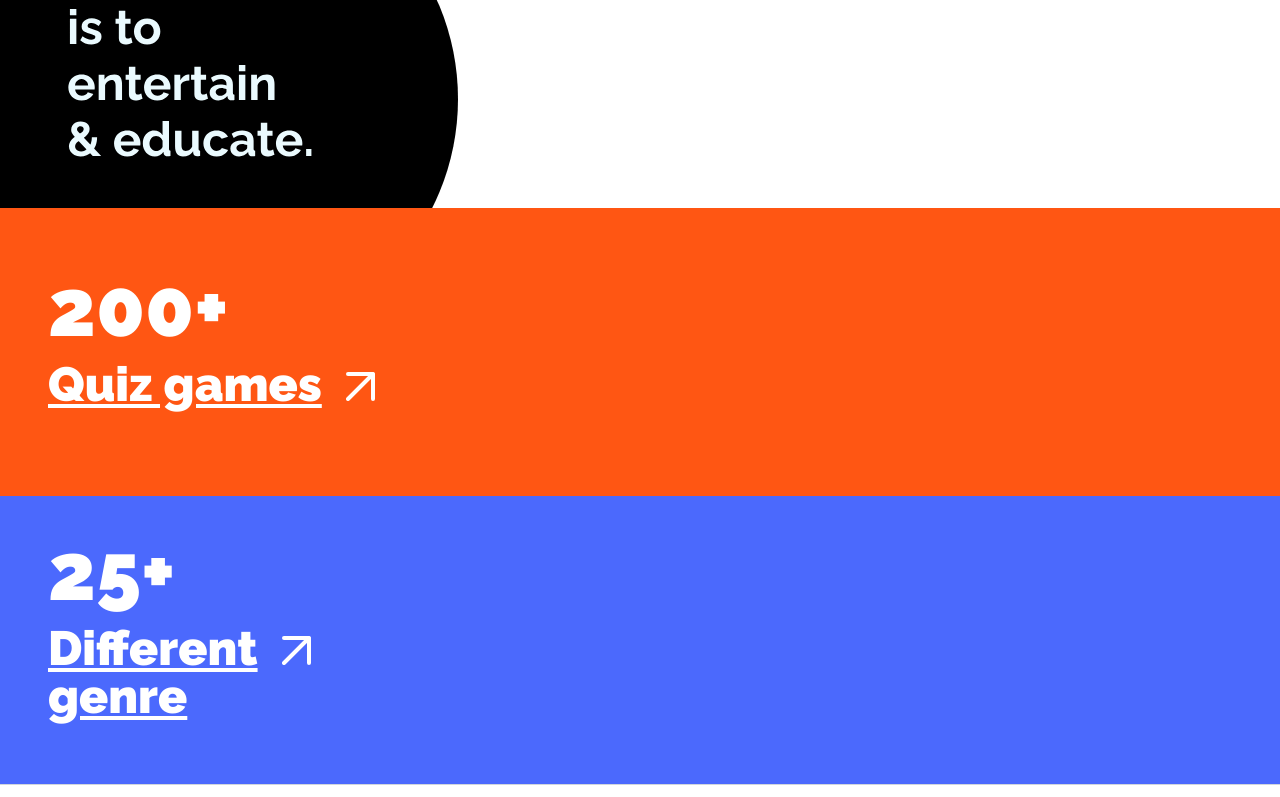
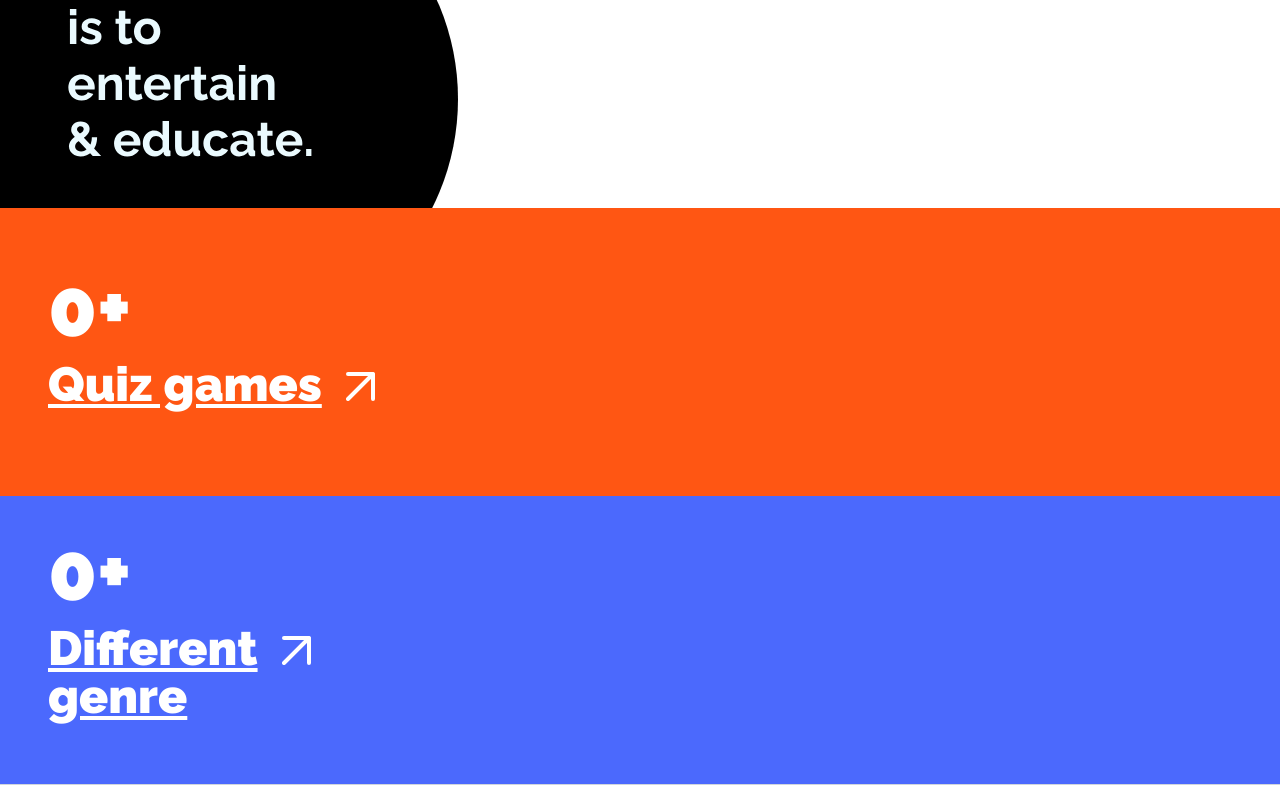
Before and after one commit to sin165/redberry-bootcamp-quizwiz-front, a Vue app: page / in a window 1280 px wide. Shown: the part 535-1332 px from the top of the page. Built offline with nearby package versions, Linux system fonts and the light colour scheme; no server answers.

Commit message:
feat: make quiz and category count dynamic

```diff
--- /dev/null
+++ b/src/services/api/info.js
@@ -0,0 +1,5 @@
+import { fetchData } from '@/services/api/fetchData'
+
+export const getStatistics = async () => {
+  return await fetchData('/statistics')
+}
--- a/src/store/index.js
+++ b/src/store/index.js
@@ -3,6 +3,7 @@ import userModule from './modules/user'
 import quizModule from './modules/quiz'
 import filterModule from './modules/filter'
 import playModule from './modules/play'
+import infoModule from './modules/info'
 import toastModule from './modules/toast'
 
 const store = createStore({
@@ -11,6 +12,7 @@ const store = createStore({
     quiz: quizModule,
     filter: filterModule,
     play: playModule,
+    info: infoModule,
     toast: toastModule
   }
 })
--- /dev/null
+++ b/src/store/modules/info.js
@@ -0,0 +1,33 @@
+export default {
+  namespaced: true,
+  state() {
+    return {
+      quizCount: 0,
+      categoryCount: 0
+    }
+  },
+  mutations: {
+    setQuizCount(state, payload) {
+      state.quizCount = payload
+    },
+    setCategoryCount(state, payload) {
+      state.categoryCount = payload
+    }
+  },
+  actions: {
+    setQuizCount(context, payload) {
+      context.commit('setQuizCount', payload)
+    },
+    setCategoryCount(context, payload) {
+      context.commit('setCategoryCount', payload)
+    }
+  },
+  getters: {
+    quizCount(state) {
+      return state.quizCount
+    },
+    categoryCount(state) {
+      return state.categoryCount
+    }
+  }
+}
--- a/src/views/HomeView.vue
+++ b/src/views/HomeView.vue
@@ -26,7 +26,7 @@
             </div>
           </div>
           <div class="bg-accent h-72 pt-18 pl-12 desktop:pl-24">
-            <p class="text-7.5xl text-white font-raleway font-black">200+</p>
+            <p class="text-7.5xl text-white font-raleway font-black">{{ quizCount }}+</p>
             <a
               href="#"
               class="text-5xl text-white font-raleway font-black underline flex gap-6 mt-6 desktop:no-underline"
@@ -36,7 +36,7 @@
             </a>
           </div>
           <div class="bg-primary h-72 pt-12 pl-12 desktop:h-60 desktop:pl-24">
-            <p class="text-7.5xl text-white font-raleway font-black">25+</p>
+            <p class="text-7.5xl text-white font-raleway font-black">{{ categoryCount }}+</p>
             <a
               href="#"
               class="text-5xl text-white font-raleway font-black underline flex gap-6 mt-6 desktop:no-underline"
@@ -57,6 +57,7 @@ import IconHeroTitle from '@/components/icons/IconHeroTitle.vue'
 import IconArtHomepage from '@/components/icons/IconArtHomepage.vue'
 import IconMissionText from '@/components/icons/IconMissionText.vue'
 import IconArrowUpRight from '@/components/icons/IconArrowUpRight.vue'
+import { getStatistics } from '@/services/api/info'
 
 export default {
   components: {
@@ -65,6 +66,28 @@ export default {
     IconArtHomepage,
     IconMissionText,
     IconArrowUpRight
+  },
+  computed: {
+    quizCount() {
+      return this.$store.getters['info/quizCount']
+    },
+    categoryCount() {
+      return this.$store.getters['info/categoryCount']
+    }
+  },
+  created() {
+    if (!this.$store.getters['info/quizCount']) {
+      this.fetchStatistics()
+    }
+  },
+  methods: {
+    async fetchStatistics() {
+      const { status, data } = await getStatistics()
+      if (status === 200) {
+        this.$store.dispatch('info/setQuizCount', data.quiz_count)
+        this.$store.dispatch('info/setCategoryCount', data.category_count)
+      }
+    }
   }
 }
 </script>
```
